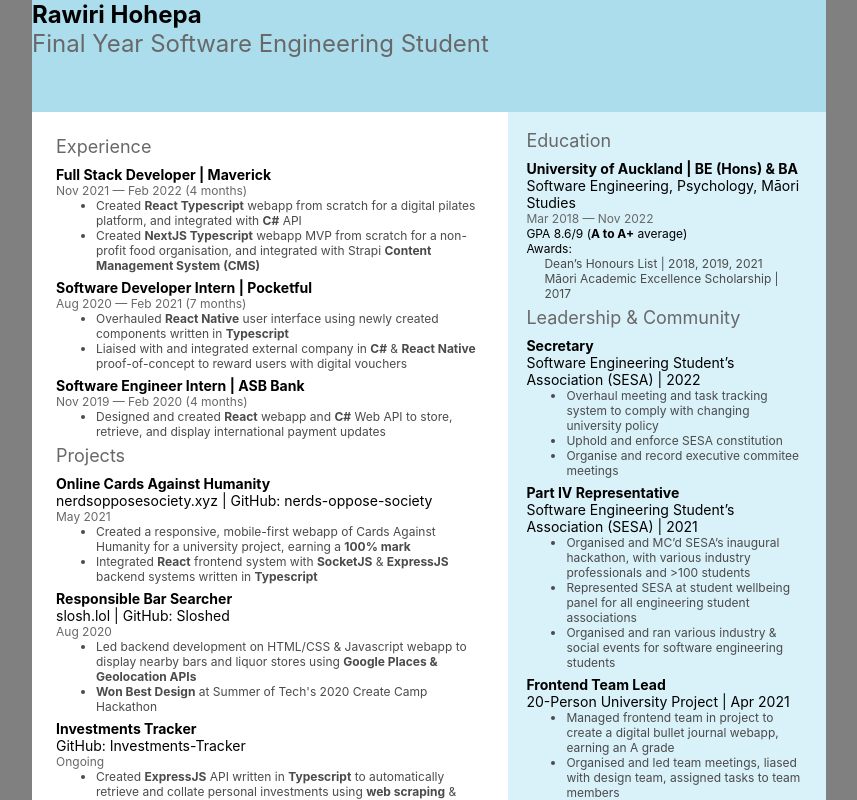
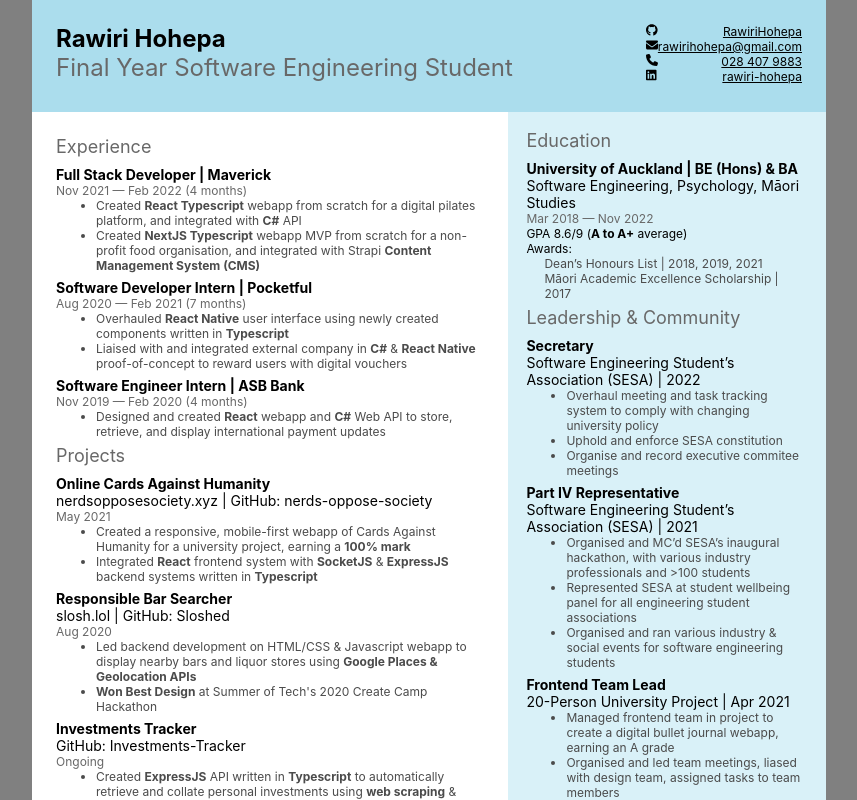
Before and after one commit to RawiriHohepa/cv, a React (Create React App) app: page / in a window 1280 px wide. Shown: the top 800 px of the page, without its empty margins (211-1068 px from the left). Built offline with nearby package versions, Linux system fonts and the light colour scheme.

Commit message:
All content added

```diff
--- a/package.json
+++ b/package.json
@@ -3,6 +3,9 @@
   "version": "0.1.0",
   "private": true,
   "dependencies": {
+    "@fortawesome/free-brands-svg-icons": "^6.0.0",
+    "@fortawesome/free-solid-svg-icons": "^6.0.0",
+    "@fortawesome/react-fontawesome": "^0.1.17",
     "@types/node": "^16.11.26",
     "@types/react": "^17.0.39",
     "@types/react-dom": "^17.0.13",
--- a/src/Cv.tsx
+++ b/src/Cv.tsx
@@ -1,5 +1,8 @@
 import React from "react";
 import styled from "styled-components";
+import { FontAwesomeIcon } from '@fortawesome/react-fontawesome'
+import { faEnvelope, faPhone } from '@fortawesome/free-solid-svg-icons'
+import { faGithub, faLinkedin } from '@fortawesome/free-brands-svg-icons'
 import Entry from "./components/Entry";
 import Spacer from "./components/Spacer";
 import {
@@ -24,7 +27,17 @@
 const HeaderSection = styled.div`
     height: 10%;
     width: 100%;
+    box-sizing: border-box;
     background: #59BCDB80;
+
+    padding: 2rem;
+    display: flex;
+    justify-content: space-between;
+`
+
+const ContactsSection = styled.div`
+    display: flex;
+    flex-direction: column;
 `
 
 const Content = styled.div`
@@ -47,6 +60,34 @@
 
     background: #B3E3F180;
 `
+
+const ContactsItem = styled.a`
+    color: #000000;
+    text-align: right;
+`
+
+const contacts = [
+    {
+        icon: faGithub,
+        name: "RawiriHohepa",
+        link: "https://github.com/rawirihohepa",
+    },
+    {
+        icon: faEnvelope,
+        name: "rawirihohepa@gmail.com",
+        link: "mailto:rawirihohepa@gmail.com",
+    },
+    {
+        icon: faPhone,
+        name: "028 407 9883",
+        link: "tel:028 407 9883",
+    },
+    {
+        icon: faLinkedin,
+        name: "rawiri-hohepa",
+        link: "https://www.linkedin.com/in/rawiri-hohepa/",
+    },
+];
 
 const experience = [
     {
@@ -180,8 +221,18 @@
     return (
         <Paper>
             <HeaderSection>
-                <Title>Rawiri Hohepa</Title>
-                <SubTitle>Final Year Software Engineering Student</SubTitle>
+                <div>
+                    <Title>Rawiri Hohepa</Title>
+                    <SubTitle>Final Year Software Engineering Student</SubTitle>
+                </div>
+                <ContactsSection>
+                    {contacts.map(contact => (
+                        <div style={{ display: "flex", justifyContent: "space-between" }} key={contact.name}>
+                            <FontAwesomeIcon icon={contact.icon} />
+                            <ContactsItem href={contact.link}>{contact.name}</ContactsItem>
+                        </div>
+                    ))}
+                </ContactsSection>
             </HeaderSection>
 
             <Content>
```
Also changed, not shown: 1 other file (tests, documents, lock files or other folders).
